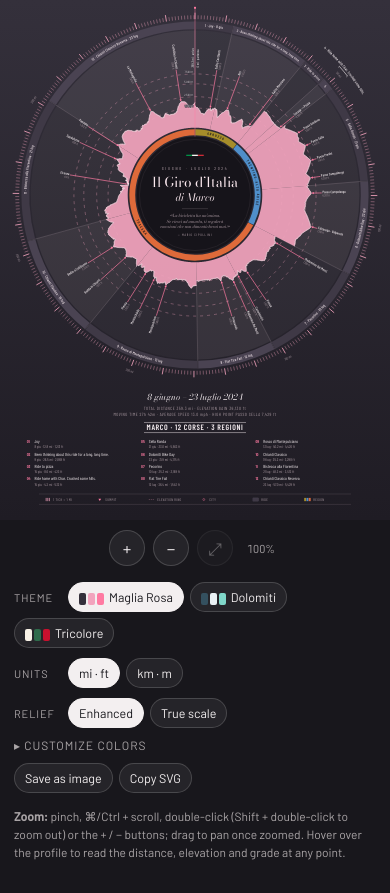
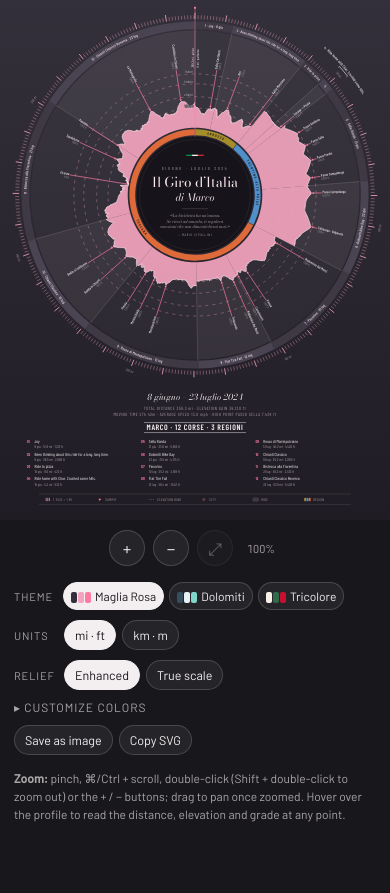
Before and after one commit to mreese84/viz, a plain HTML site: page dist/index.html in a window 390 px wide. After the commit the page ends 855 px from the top, so only its background shows below. Drawn offline with nearby package versions, Linux system fonts and the light colour scheme.

Commit message:
Keep the three theme chips on one row on phones
Slightly tighter theme chips on screens up to 600px wide; below 358px
the "Theme" label is dropped (the swatches say what the chips are).

Co-Authored-By: Claude Opus 5.5 <noreply@anthropic.com>
Claude-Session: https://claude.ai/code/session_0185iDj62weKDNofQFShyeYx

```diff
--- a/dist/index.html
+++ b/dist/index.html
@@ -53,14 +53,18 @@
     .poster { order:1; border-radius:0; box-shadow:none; }
     .toolbar { order:2; margin:0; padding:14px 14px 0; gap:10px 14px; font-size:12.5px; }
     .note { order:3; margin:14px 14px 0; }
-    .group > span.lbl { min-width:46px; }
+    .group > span.lbl { min-width:42px; }
     button { padding:6px 10px; }
-    .swatch { margin-right:5px; }
-    .swatch i { width:7px; height:12px; }
+    /* the three theme chips stay on one row */
+    #themes { flex-wrap:nowrap; gap:5px; }
+    #themes button { padding:6px 7px; font-size:12px; white-space:nowrap; }
+    #themes .swatch { gap:1px; margin-right:4px; }
+    #themes .swatch i { width:6px; height:11px; }
     .zoombar { position:static; justify-content:center; background:none; backdrop-filter:none; padding:10px 0 2px; gap:8px; }
     .zoombar button { width:36px; height:36px; color:var(--ui-text); background:var(--ui-chip); border-color:var(--ui-line); }
     .zoombar span { color:var(--ui-muted); }
   }
+  @media (max-width:357px) { #themes .lbl { display:none; } }   /* narrowest phones: the swatches say what these are */
 </style>
 </head>
 <body>
```
Also changed, not shown: src/template.html (+7 -3 lines).
